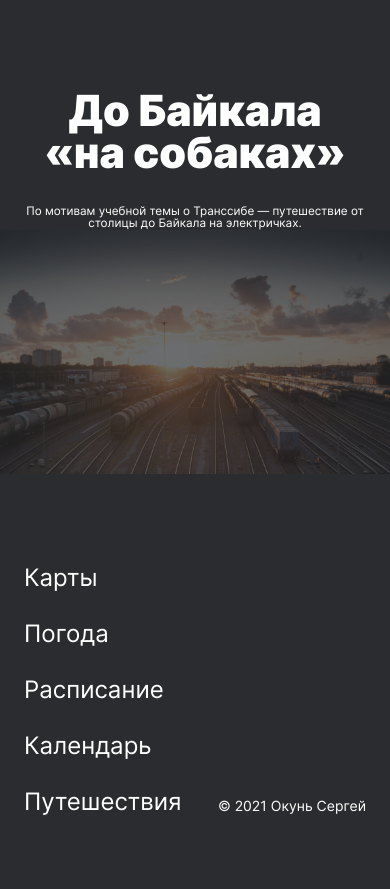
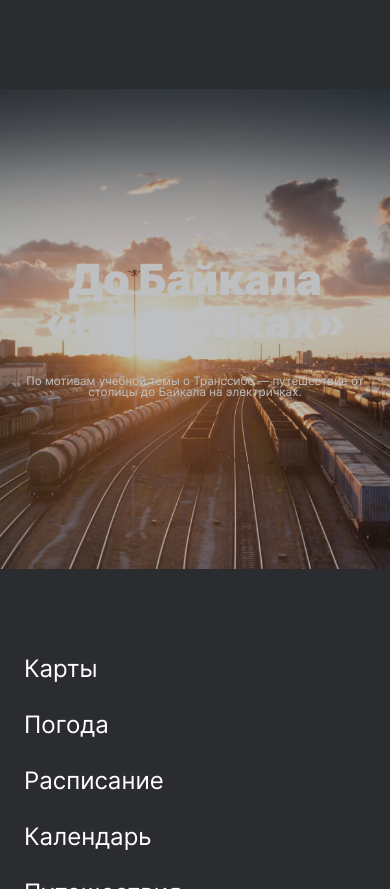
Before and after one commit to OSA-yp/russian-travel, a plain HTML site: page index.html in a window 390 px wide. Shown: the part 7474-8363 px from the top of the page. Before the commit the page ends 8312 px from the top, so only its background shows below. Drawn offline with Linux system fonts and the light colour scheme.

Commit message:
Cover is finished

```diff
--- a/blocks/cover/__background-opacity/cover__background-opacity.css
+++ b/blocks/cover/__background-opacity/cover__background-opacity.css
@@ -1,5 +1,4 @@
 /* Стилизизация элемента cover__background-opacity */
 .cover__background-opacity {
-  background: #2A2C2F;
-  opacity: 0.3;
+
 }
--- a/blocks/cover/__background/cover__background.css
+++ b/blocks/cover/__background/cover__background.css
@@ -1,8 +1,30 @@
 /* Стилизизация элемента cover__background */
 .cover__background {
   background-image: url(../../../images/cover/__background.jpg);
+  background-position: center;
   background-size: cover;
+  display: flex;
+  justify-content: center;
+  align-items: center;
+  flex-direction: column;
   width: 100%;
+  min-height: 740px;
+}
 
+@media screen and (max-width: 1024px) {
+  .cover__background {
+    min-height: 640px;
+  }
+  }
 
-}
+@media screen and (max-width: 768px) {
+  .cover__background {
+    min-height: 480px;
+  }
+  }
+
+@media screen and (max-width: 320px) {
+  .cover__background {
+    min-height: 200px;
+  }
+  }
--- a/blocks/cover/__overlay/cover__overlay.css
+++ b/blocks/cover/__overlay/cover__overlay.css
@@ -1,8 +1,33 @@
 /* Стилизизация элемента cover__overlay */
 .cover__overlay {
   text-decoration: none;
-  display: flex;
-  flex-direction: column;
-  justify-content: center;
-  align-items: center;
+  background: #2A2C2F;
+  opacity: 0.3;
+  z-index: 2;
+  position: absolute;
+  max-width: 1184px;
+  width: calc(100% - 96px);
+  width: 100%;
+  min-height: 740px;
+  top: 0;
 }
+
+
+@media screen and (max-width: 1024px) {
+  .cover__overlay {
+    min-height: 640px;
+
+  }
+  }
+
+@media screen and (max-width: 768px) {
+  .cover__overlay {
+    min-height: 480px;
+  }
+  }
+
+@media screen and (max-width: 320px) {
+  .cover__overlay {
+    min-height: 200px;
+  }
+  }
--- a/blocks/cover/cover.css
+++ b/blocks/cover/cover.css
@@ -2,6 +2,8 @@
 .cover {
   width: 100%;
   max-width: 1184px;
+
+  position: relative;
 
 }
 
--- a/index.html
+++ b/index.html
@@ -144,16 +144,13 @@
 
       <!-- До Байкала «на собаках»-->
     <section class="cover">
-        <a class="cover__overlay  transparency" href="https://stampsy.com/na-elektrichkakh-do-baikala" target="_blank">
-          <div class="cover__titles">
+      <!-- УДАЛИТЬ БЛОК ТИТЛЫ!!!!!!!!!!!!!!!!!!!!!!!!!!!! -->
+
+          <div class="cover__background">
             <h2 class="cover__title">До Байкала «на собаках»</h2>
             <p class="cover__subtitle">По мотивам учебной темы о Транссибе — путешествие от столицы до Байкала на электричках.</p>
           </div>
-
-          <div class="cover__background-opacity">
-            <img class="cover__background" src="./images/cover/__background.jpg" alt="Фото ж/д станции">
-          </div>
-        </a>
+          <a class="cover__overlay" href="https://stampsy.com/na-elektrichkakh-do-baikala" target="_blank"></a>
       </section>
 
     </main>
```
